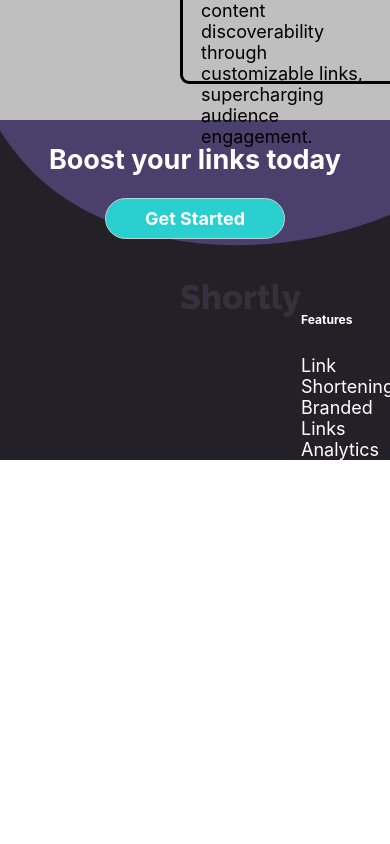
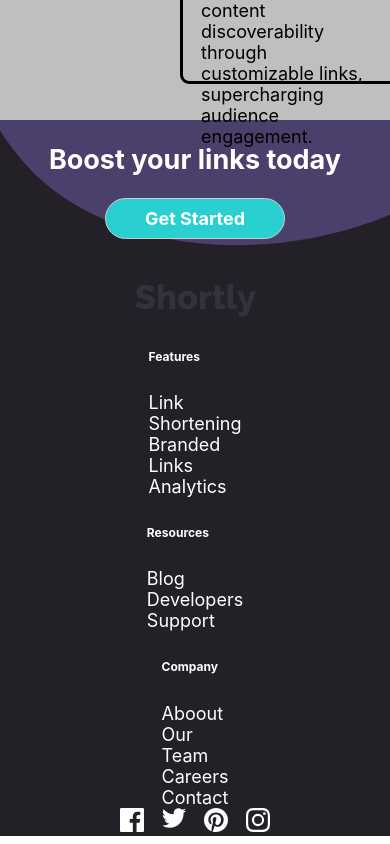
Before and after one commit to roc2246/urlShortening_frontEndMentor, a Svelte app: page / in a window 390 px wide. Shown: the part 2298-3142 px from the top of the page. Before the commit the page ends 2766 px from the top, so only its background shows below. Built offline with nearby package versions, Linux system fonts and the light colour scheme.

Commit message:
Made Footer more responsive

```diff
--- a/src/sections/Footer.svelte
+++ b/src/sections/Footer.svelte
@@ -38,11 +38,17 @@
     background-color: $very-dark-violet;
     display: flex;
     flex-direction: row;
-    justify-content: space-between;
+    flex-wrap: wrap;
+    justify-content: center;
+    &__logo{
+      margin-right: auto;
+    }
 
     &__links {
       display: flex;
       flex-direction: column;
+      margin-left: 2.5rem;
+      margin-right: 2.5rem;
       & > *{
         color: white;
       }
```
